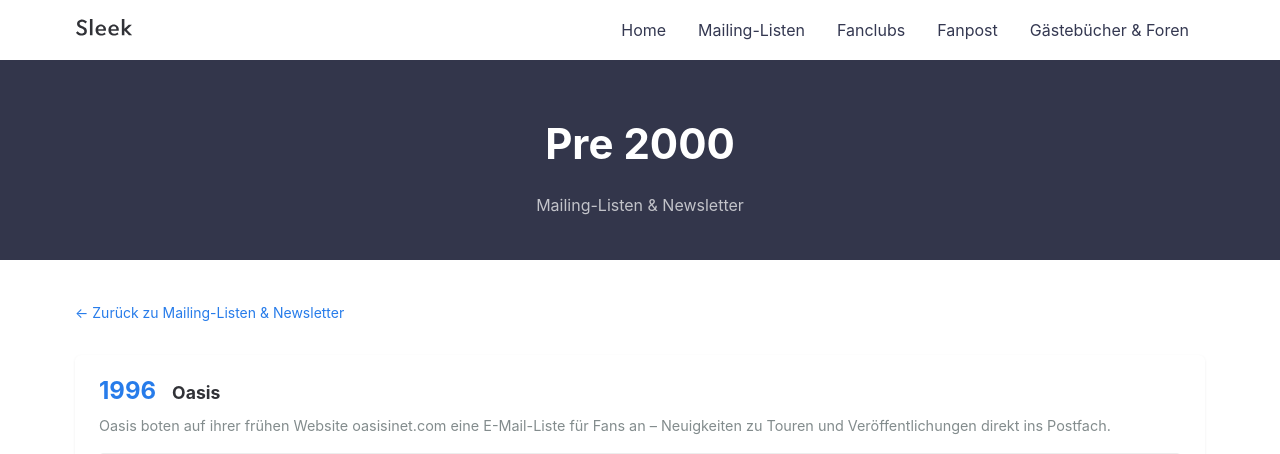
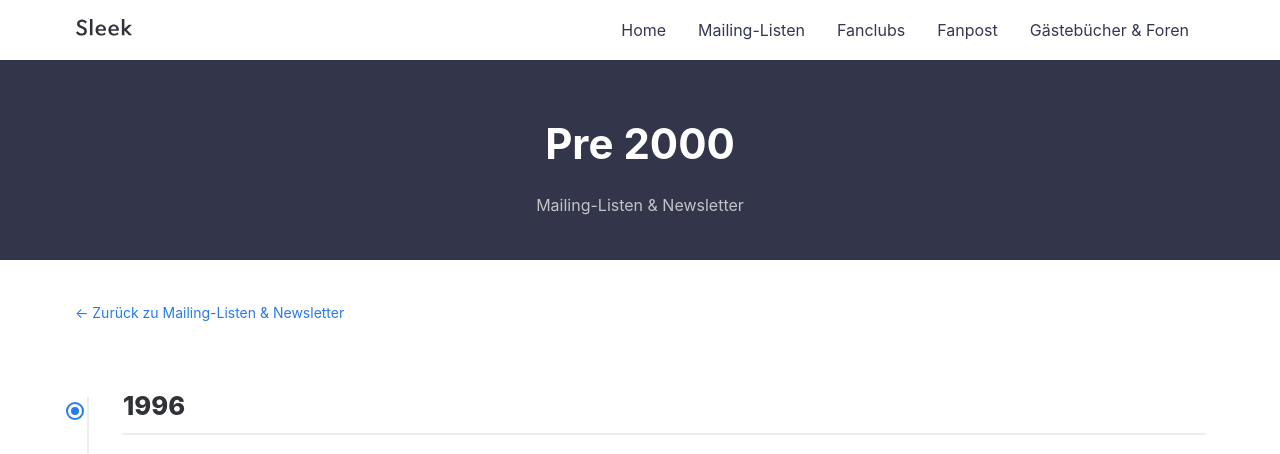
Before and after one commit to livklivk/Bands, a Jekyll site: the page built from _pages/mailing-listen/pre-2000.html, in a window 1280 px wide and 1400 px high. Shown: the top 454 px of the window. Built offline with Jekyll 4.4.1, drawn with Linux system fonts in a browser that asks for light colours; some of the changed text lies outside the part shown; grey boxes are pictures that could not be loaded.

Commit message:
Zeitleisten-Layout mit Jahres-Gruppierung

```diff
--- /dev/null
+++ b/_includes/archiveYear.html
@@ -0,0 +1,3 @@
+<div class="timeline-marker">
+  <span class="timeline-marker__jahr">{{ include.jahr }}</span>
+</div>
--- a/_includes/archivedWeb.html
+++ b/_includes/archivedWeb.html
@@ -1,6 +1,8 @@
 {% assign raw_url = include.url %}
 {% assign clean_url = raw_url | replace: "https://", "" | replace: "http://", "" %}
 {% if include.datetime %}{% assign ts_part = include.datetime | append: "/" %}{% else %}{% assign ts_part = "" %}{% endif %}
+
+{% assign archive_url = "https://web.archive.org/web/" | append: ts_part | append: raw_url %}
 
 {% if include.band %}
 <article class="archiv-eintrag archiv-eintrag--embed">
@@ -10,9 +12,13 @@
   </div>
   {% if include.beschreibung %}<p class="archiv-eintrag__text">{{ include.beschreibung }}</p>{% endif %}
   <div class="archiv-eintrag__iframe">
-    <iframe src="https://web.archive.org/web/{{ ts_part }}{{ raw_url }}" loading="lazy" style="aspect-ratio: 1.91 / 1; width: 100%; border: 0;"></iframe>
+    <iframe src="{{ archive_url }}" loading="lazy" style="aspect-ratio: 1.91 / 1; width: 100%; border: 0;"></iframe>
   </div>
+  <a class="archiv-eintrag__extern" href="{{ archive_url }}" target="_blank" rel="noopener">
+    <svg width="13" height="13" viewBox="0 0 20 20" fill="none" xmlns="http://www.w3.org/2000/svg"><path d="M10.5 3H17v6.5M17 3l-9 9M8 5H4a1 1 0 00-1 1v10a1 1 0 001 1h10a1 1 0 001-1v-4" stroke="currentColor" stroke-width="2" stroke-linecap="round" stroke-linejoin="round"/></svg>
+    Archivierte Seite in neuem Tab öffnen
+  </a>
 </article>
 {% else %}
-<iframe src="https://web.archive.org/web/{{ ts_part }}{{ raw_url }}" loading="lazy" style="aspect-ratio: 1.91 / 1; width: 100%; border: 0;"></iframe>
+<iframe src="{{ archive_url }}" loading="lazy" style="aspect-ratio: 1.91 / 1; width: 100%; border: 0;"></iframe>
 {% endif %}
--- a/_layouts/period.html
+++ b/_layouts/period.html
@@ -22,9 +22,10 @@ layout: compress
         <div class="kat-page">
           <a class="kat-page__back" href="{{ page.parent_url | relative_url }}">← Zurück zu {{ page.parent_title }}</a>
 
-          <div class="archiv-eintraege">
+          <div class="archiv-timeline">
             {{ content }}
           </div>
+
 
         </div>
       </div>
--- a/_pages/mailing-listen/pre-2000.html
+++ b/_pages/mailing-listen/pre-2000.html
@@ -6,8 +6,20 @@ parent_url: /mailing-listen/
 permalink: /mailing-listen/pre-2000/
 ---
 
-{% include archivedWeb.html url="http://www.oasisinet.com/" datetime="1996" band="Oasis" jahr="1996" beschreibung="Oasis boten auf ihrer frühen Website oasisinet.com eine E-Mail-Liste für Fans an – Neuigkeiten zu Touren und Veröffentlichungen direkt ins Postfach." %}
+{% include archiveYear.html jahr="1996" %}
 
-{% include archivedWeb.html url="http://www.spicegirls.com/" datetime="1997" band="Spice Girls" jahr="1997" beschreibung="Die offizielle Spice Girls Website warb aktiv für ihren E-Mail-Newsletter – mit exklusiven Updates und Gewinnspielen für Abonnenten." %}
+{% include archivedWeb.html url="http://www.oasisinet.com/" datetime="1996" band="Oasis" beschreibung="Oasis boten auf ihrer frühen Website oasisinet.com eine E-Mail-Liste für Fans an – Neuigkeiten zu Touren direkt ins Postfach." %}
 
-{% include archivedWeb.html url="http://www.backstreetboys.com/" datetime="1998" band="Backstreet Boys" jahr="1998" beschreibung="backstreetboys.com listete eine Mailing-Liste prominent auf der Startseite – Fans konnten sich mit ihrer E-Mail-Adresse registrieren." %}
+{% include archiveYear.html jahr="1997" %}
+
+{% include archivedWeb.html url="http://www.spicegirls.com/" datetime="1997" band="Spice Girls" beschreibung="Die offizielle Spice Girls Website warb aktiv für ihren E-Mail-Newsletter – mit exklusiven Updates und Gewinnspielen." %}
+
+{% include archivedWeb.html url="http://www.radiohead.com/" datetime="1997" band="Radiohead" beschreibung="Radioheads offizielle Site verlinkle einen Newsletter-Service, über den Fans Updates zu 'OK Computer' erhielten." %}
+
+{% include archiveYear.html jahr="1998" %}
+
+{% include archivedWeb.html url="http://www.backstreetboys.com/" datetime="1998" band="Backstreet Boys" beschreibung="backstreetboys.com listete eine Mailing-Liste prominent auf der Startseite – Fans konnten sich per E-Mail registrieren." %}
+
+{% include archiveYear.html jahr="1999" %}
+
+{% include archivedWeb.html url="http://www.abba.com/" datetime="1999" band="ABBA" beschreibung="Die offizielle ABBA-Website bot einen Newsletter für Neuigkeiten rund um die Band." %}
--- a/_sass/pages/_archive.scss
+++ b/_sass/pages/_archive.scss
@@ -193,6 +193,63 @@
   }
 }
 
+// Timeline layout
+.archiv-timeline {
+  display: grid;
+  grid-template-columns: repeat(2, 1fr);
+  gap: 1.25rem;
+  margin-top: 2rem;
+  padding-left: 3rem;
+  position: relative;
+
+  &::before {
+    content: "";
+    position: absolute;
+    left: 0.75rem;
+    top: 0.6rem;
+    bottom: 1rem;
+    width: 2px;
+    background: $border;
+  }
+
+  @include breakpoint($lg) {
+    grid-template-columns: repeat(3, 1fr);
+  }
+}
+
+.timeline-marker {
+  grid-column: 1 / -1;
+  position: relative;
+  margin-top: 1.5rem;
+
+  &:first-child {
+    margin-top: 0;
+  }
+
+  &::before {
+    content: "";
+    position: absolute;
+    left: -3rem;
+    top: 50%;
+    transform: translate(-50%, -50%);
+    width: 14px;
+    height: 14px;
+    border-radius: 50%;
+    background: $primary;
+    border: 3px solid #fff;
+    box-shadow: 0 0 0 2px $primary;
+  }
+
+  &__jahr {
+    font-size: 1.6rem;
+    font-weight: 800;
+    color: $heading-color;
+    border-bottom: 2px solid $border;
+    display: block;
+    padding-bottom: 0.5rem;
+  }
+}
+
 // Individual archive entry
 .archiv-eintrag {
   background: $bg-color;
@@ -239,6 +296,21 @@
     border: 1px solid $border;
   }
 
+  &__extern {
+    display: inline-flex;
+    align-items: center;
+    gap: 0.4rem;
+    margin-top: 0.75rem;
+    font-size: 0.825rem;
+    color: $primary;
+    border-bottom: none;
+
+    &:hover {
+      border-bottom: none;
+      opacity: 0.8;
+    }
+  }
+
   &__link {
     display: inline-flex;
     align-items: center;
```
Also changed, not shown: assets/css/main.css.
